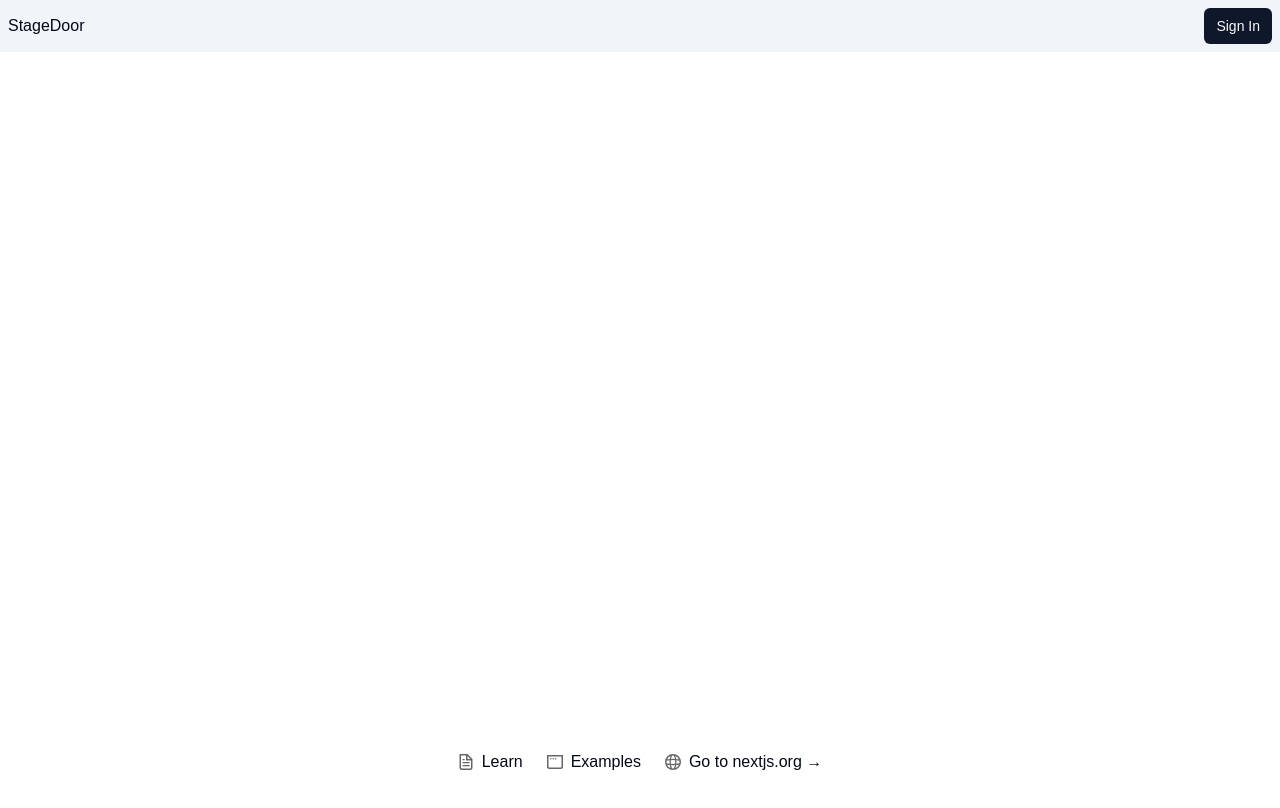
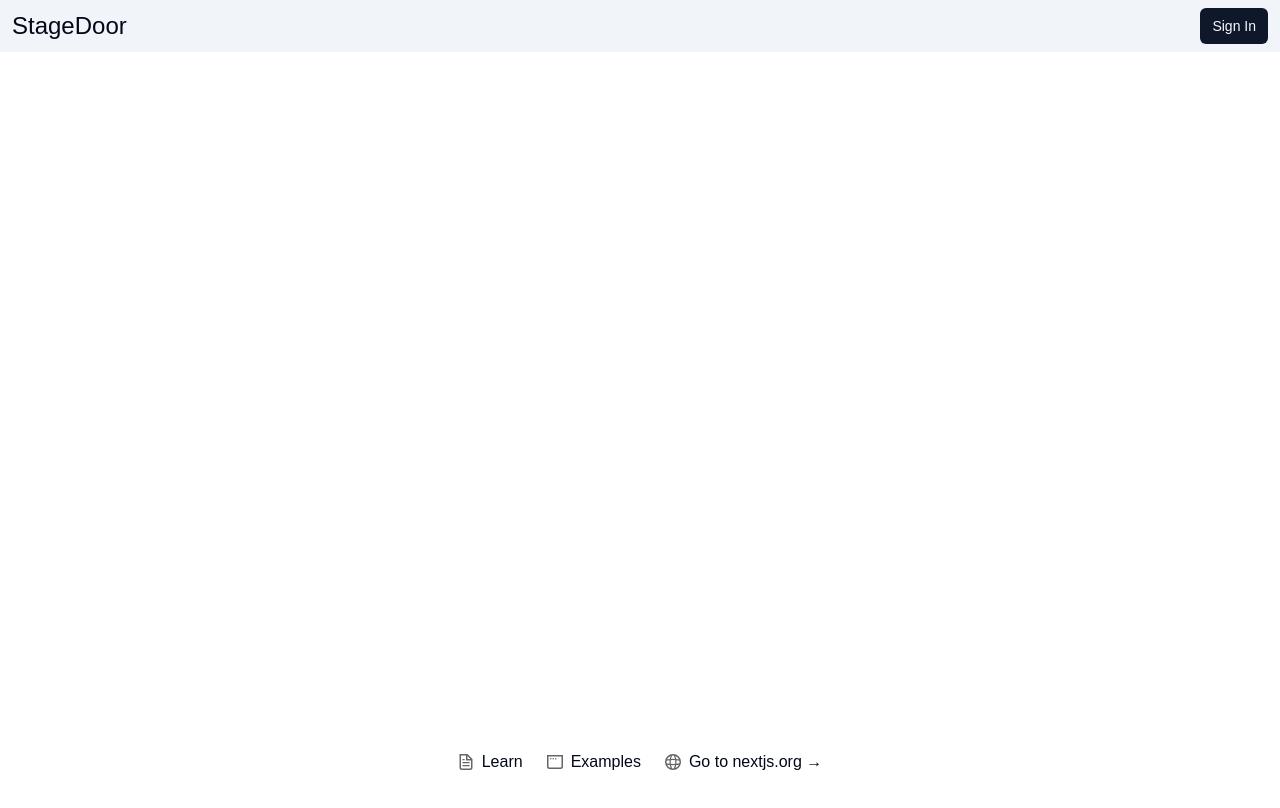
Before and after one commit to hliutongco/stagedoor, a Next.js app: page / in a window 1280 px wide. Shown: the top 808 px of the page. Built offline with nearby package versions, Linux system fonts and the light colour scheme; no server answers.

Commit message:
chore(app/page): add metadata

```diff
--- a/src/app/components/TopNav.tsx
+++ b/src/app/components/TopNav.tsx
@@ -5,9 +5,9 @@ export default function TopNav() {
   return (
     <div
       className="bg-slate-100
-    flex items-center justify-between p-2 w-full"
+    flex items-center h-[52px] justify-between px-3 py-2 w-full"
     >
-      <h1>StageDoor</h1>
+      <h1 className="text-2xl">StageDoor</h1>
       <div>
         <SignedOut>
           <SignInButton>
--- a/src/app/page.tsx
+++ b/src/app/page.tsx
@@ -1,4 +1,10 @@
 import Image from 'next/image';
+import { Metadata } from 'next';
+
+export const metadata: Metadata = {
+  title: 'StageDoor',
+  description: 'The social network for theater lovers',
+};
 
 export default function Home() {
   return (
```
